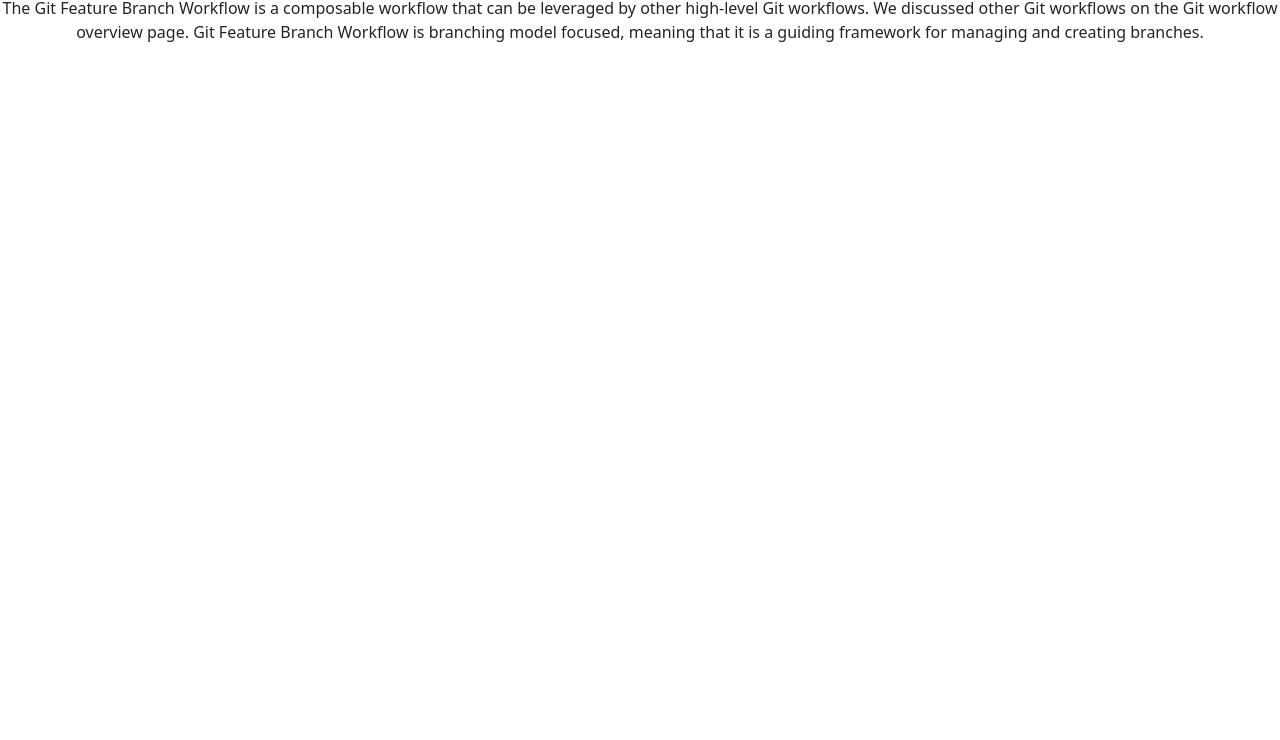
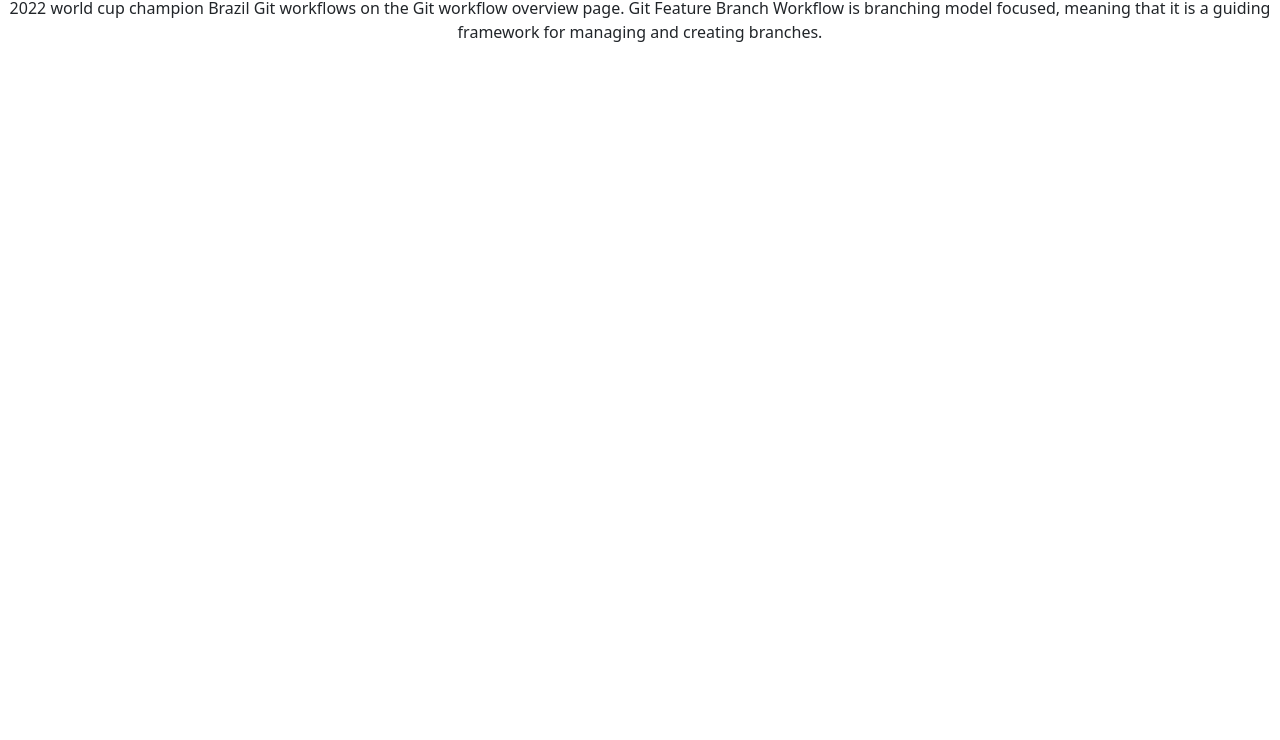
Before and after one commit to mmsimao/Atividade_Git, a plain HTML site: page Index.html in a window 1280 px wide. Shown: the part 60-800 px from the top of the page. Drawn offline with nearby package versions, Linux system fonts and the light colour scheme.

Commit message:
Coloquei Brazil Campeão 2022

```diff
--- a/Index.html
+++ b/Index.html
@@ -19,7 +19,8 @@
             <div class="m-col-3"></div>
             <div class="m-col-6">
                 <p>
-                    The Git Feature Branch Workflow is a composable workflow that can be leveraged by other high-level Git workflows. We discussed other Git workflows on the Git workflow overview page. Git Feature Branch Workflow is branching model focused, meaning that it is a guiding framework for managing and creating branches.
+                    2022 world cup champion Brazil
+                    Git workflows on the Git workflow overview page. Git Feature Branch Workflow is branching model focused, meaning that it is a guiding framework for managing and creating branches.
                 </p>
             </div>
             <div class="m-col-3"></div>
```
